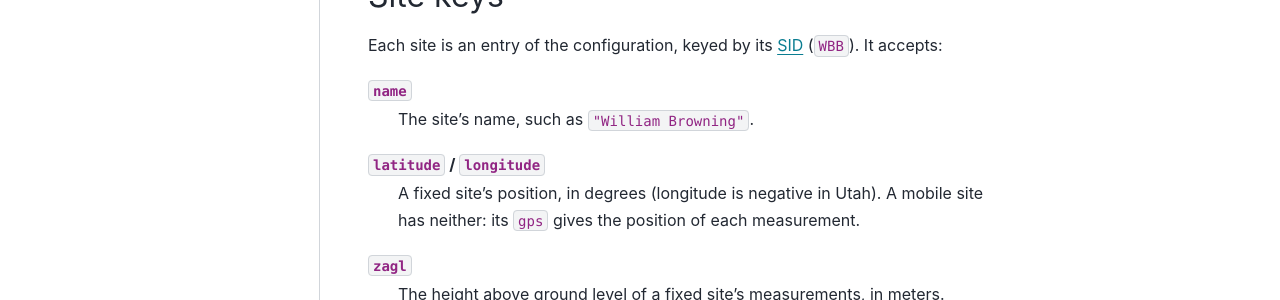
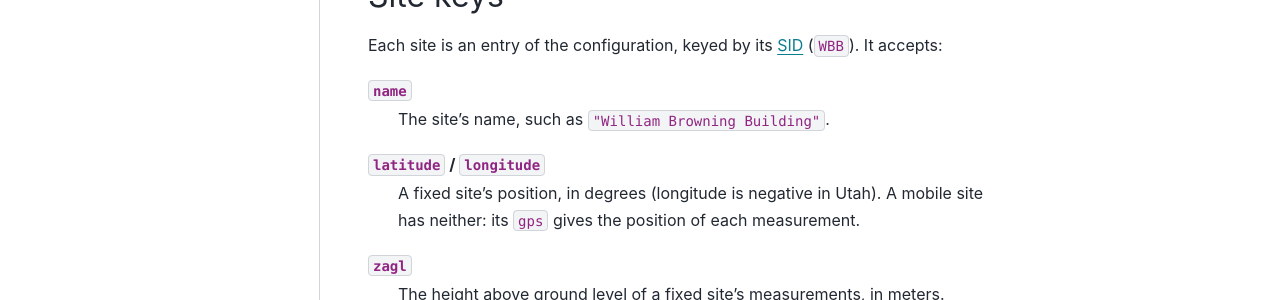
Before and after one commit to jmineau/uataq, a Sphinx documentation site: the page built from docs/reference/config.rst, in a window 1280 px wide and 900 px high. Shown: the part 407-707 px from the top of the window. Built offline with Sphinx 7.4.7 and the PyData theme 0.15.4, drawn with Linux system fonts in a browser that asks for light colours.

Commit message:
fix(config): name WBB the William Browning Building (#172)
* fix(config): name WBB the William Browning Building

slv's site table already calls the site the William Browning Building;
uataq's config said "William Browning". The config, its docs example and
the two getting-started pages that name the site now use the full name.

* test(pkg): check WBB's name in a file no other open change touches

```diff
--- a/docs/getting_started/first_data.rst
+++ b/docs/getting_started/first_data.rst
@@ -17,7 +17,7 @@ Your first data
 This page takes you from an installed uataq (see
 :doc:`/getting_started/installation`) to a month of CO2 and CH4 from one site,
 in local time, as hourly means, and a plot of their daily cycle. The example is
-WBB (William Browning, on the University of Utah campus) in June 2025.
+WBB (William Browning Building, on the University of Utah campus) in June 2025.
 
 To pick another site, pollutant or month, first check that there are data:
 :doc:`/guides/find_sites_and_data` shows how, and :doc:`/guides/errors` says
--- a/docs/getting_started/installation.rst
+++ b/docs/getting_started/installation.rst
@@ -79,7 +79,7 @@ Install
    pip release after it is harmless.
 
 5. **Check that it reads real data.** This reads one day of CO2 from the WBB
-   site (William Browning, on the University of Utah campus):
+   site (William Browning Building, on the University of Utah campus):
 
    .. code-block:: bash
 
--- a/docs/reference/config.rst
+++ b/docs/reference/config.rst
@@ -15,7 +15,7 @@ Each site is an entry of the configuration, keyed by its :term:`SID` (``WBB``).
 It accepts:
 
 ``name``
-    The site's name, such as ``"William Browning"``.
+    The site's name, such as ``"William Browning Building"``.
 ``latitude`` / ``longitude``
     A fixed site's position, in degrees (longitude is negative in Utah). A mobile
     site has neither: its ``gps`` gives the position of each measurement.
```
Also changed, not shown: 2 other files.
